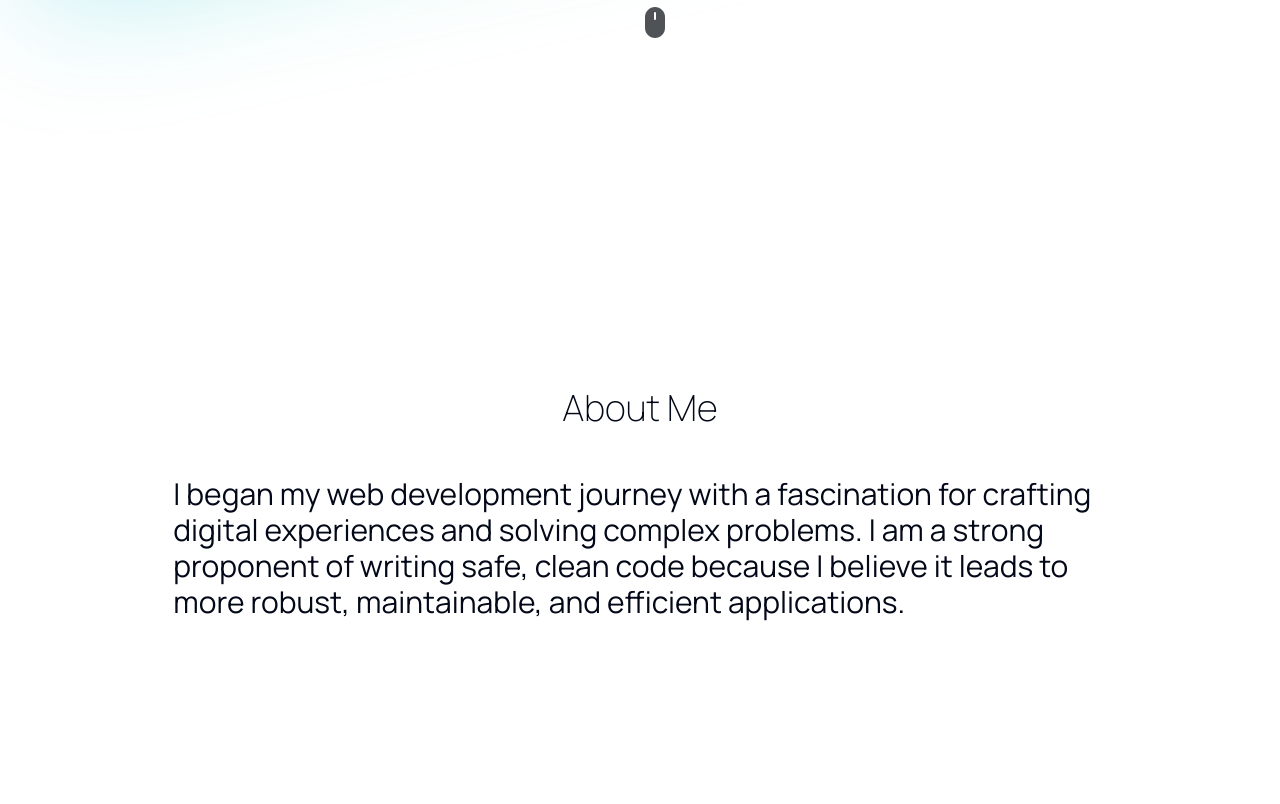
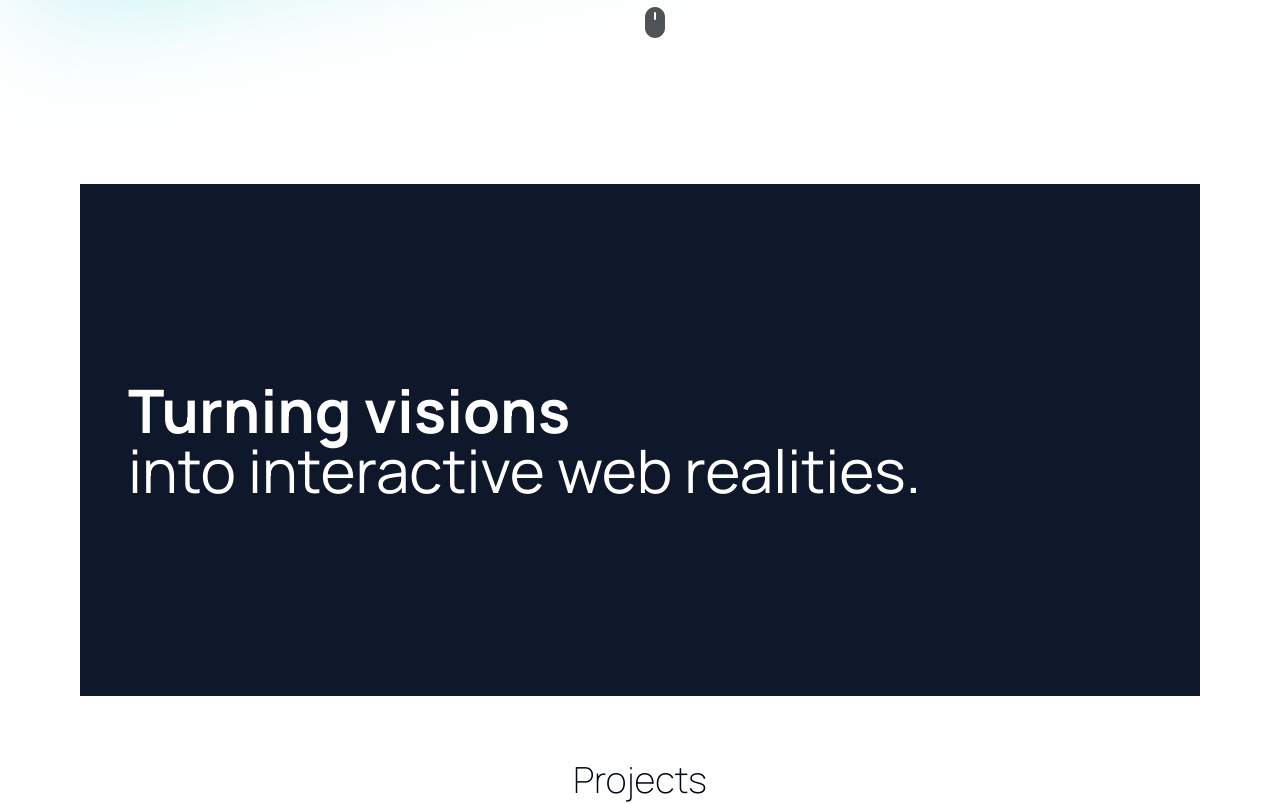
Before and after one commit to salemkode/My-website, a Next.js app: page / in a window 1280 px wide. Shown: the part 680-1484 px from the top of the page. Built offline with nearby package versions, Linux system fonts and the light colour scheme; a web font is replaced by a local one.

Commit message:
Update ui of about page

```diff
--- a/src/app/components/section/AboutSection.tsx
+++ b/src/app/components/section/AboutSection.tsx
@@ -1,15 +1,66 @@
-import React from "react";
+"use client";
+
+import React, { MouseEventHandler, useRef } from "react";
+
+function calculatePercentage(x: number): number {
+  if (x > 40 && x < 60) {
+    return x;
+  } else if (x < 50) {
+    return x * 1.2;
+  } else {
+    return x * 0.9;
+  }
+}
 
 const AboutSection: React.FC = () => {
+  const containerRef = useRef<HTMLDivElement>(null);
+  const circleSize = 130;
+
+  const handleMouseMove: MouseEventHandler<HTMLDivElement> = (ev) => {
+    if (!containerRef.current) return;
+    const rect = ev.currentTarget.getBoundingClientRect();
+    const { width, height } = containerRef.current?.getBoundingClientRect();
+
+    const x = Math.round(((ev.clientX - rect.left) / width) * 100);
+    const y = Math.round(((ev.clientY - rect.top) / height) * 100);
+
+    containerRef.current.style.setProperty(
+      "--x",
+      `min(${calculatePercentage(x)}%)`,
+    );
+    containerRef.current.style.setProperty(
+      "--y",
+      `${Math.max(Math.min(calculatePercentage(y), 85), 15)}%`,
+    );
+  };
+
   return (
-    <div className="container flex min-h-[100vh] flex-col justify-center">
-      <h2 className="pb-4 text-center text-4xl font-thin">About Me</h2>
-      <blockquote className="mx-auto w-5/6 py-8 sm:text-2xl md:text-3xl font-display">
-        I began my web development journey with a fascination for crafting
-        digital experiences and solving complex problems. I am a strong
-        proponent of writing safe, clean code because I believe it leads to more
-        robust, maintainable, and efficient applications.
-      </blockquote>
+    <div className="container flex min-h-[80vh] flex-col justify-center py-16">
+      <div
+        ref={containerRef}
+        className="relative flex-1 w-full py-8 text-4xl md:text-6xl font-display mx-auto"
+        onMouseMove={handleMouseMove}
+        onMouseLeave={() => {
+          containerRef.current?.style.setProperty("--size", "0px");
+        }}
+        onMouseEnter={() => {
+          containerRef.current?.style.setProperty("--size", `${circleSize}px`);
+        }}
+      >
+        <p className="px-6 md:px-12 absolute inset-0 flex flex-col justify-center z-10">
+          <b>Creating digital</b>
+          magic, pixel by pixel.
+        </p>
+        <p
+          style={{
+            clipPath: `circle(var(--size) at var(--x) var(--y))`,
+          }}
+          className="px-6 md:px-12 absolute inset-0 flex flex-col justify-center bg-primary text-white z-20 transition-all ease-linear"
+        >
+          <b>Turning visions</b>
+          into interactive web realities.
+        </p>
+      </div>
     </div>
   );
 };
```
